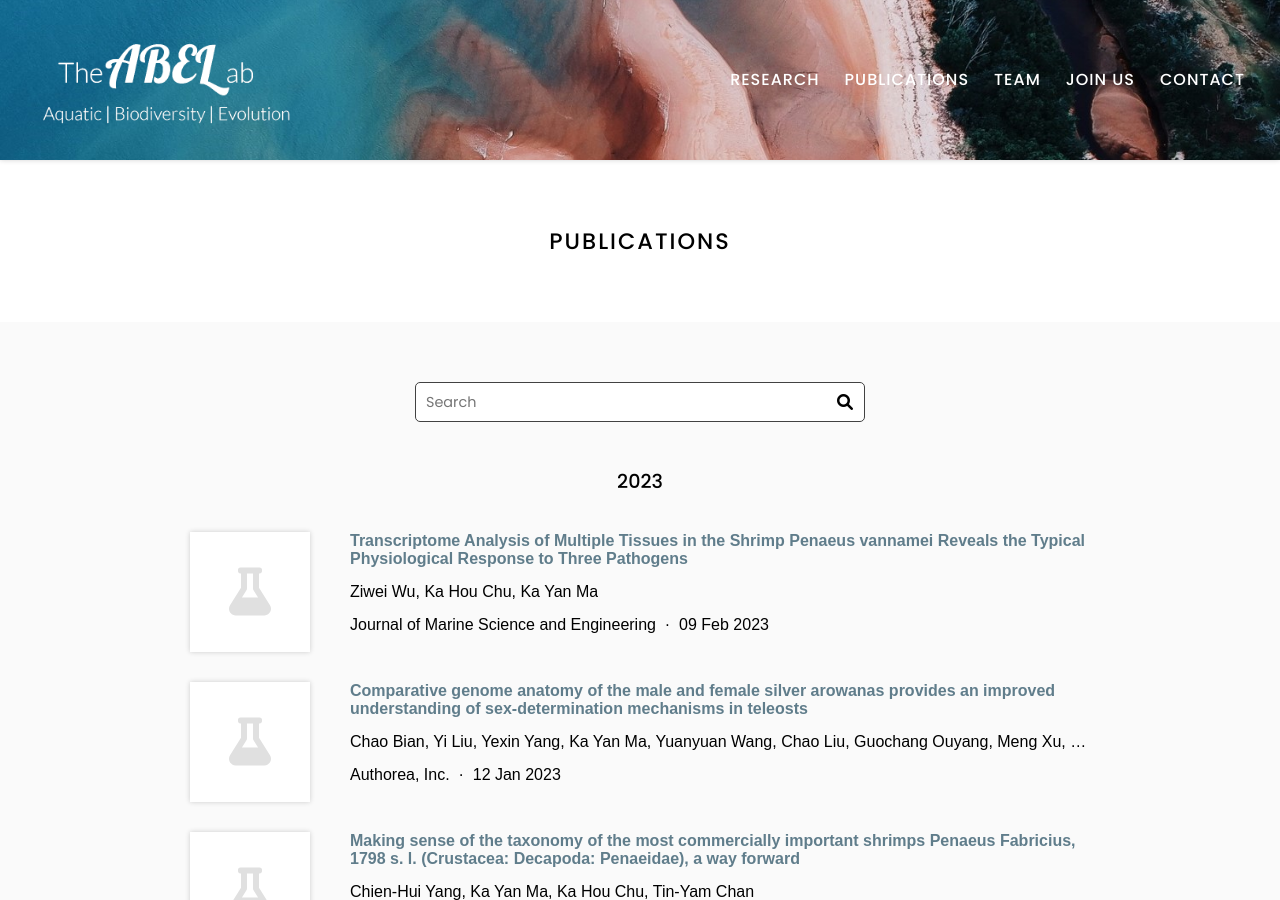
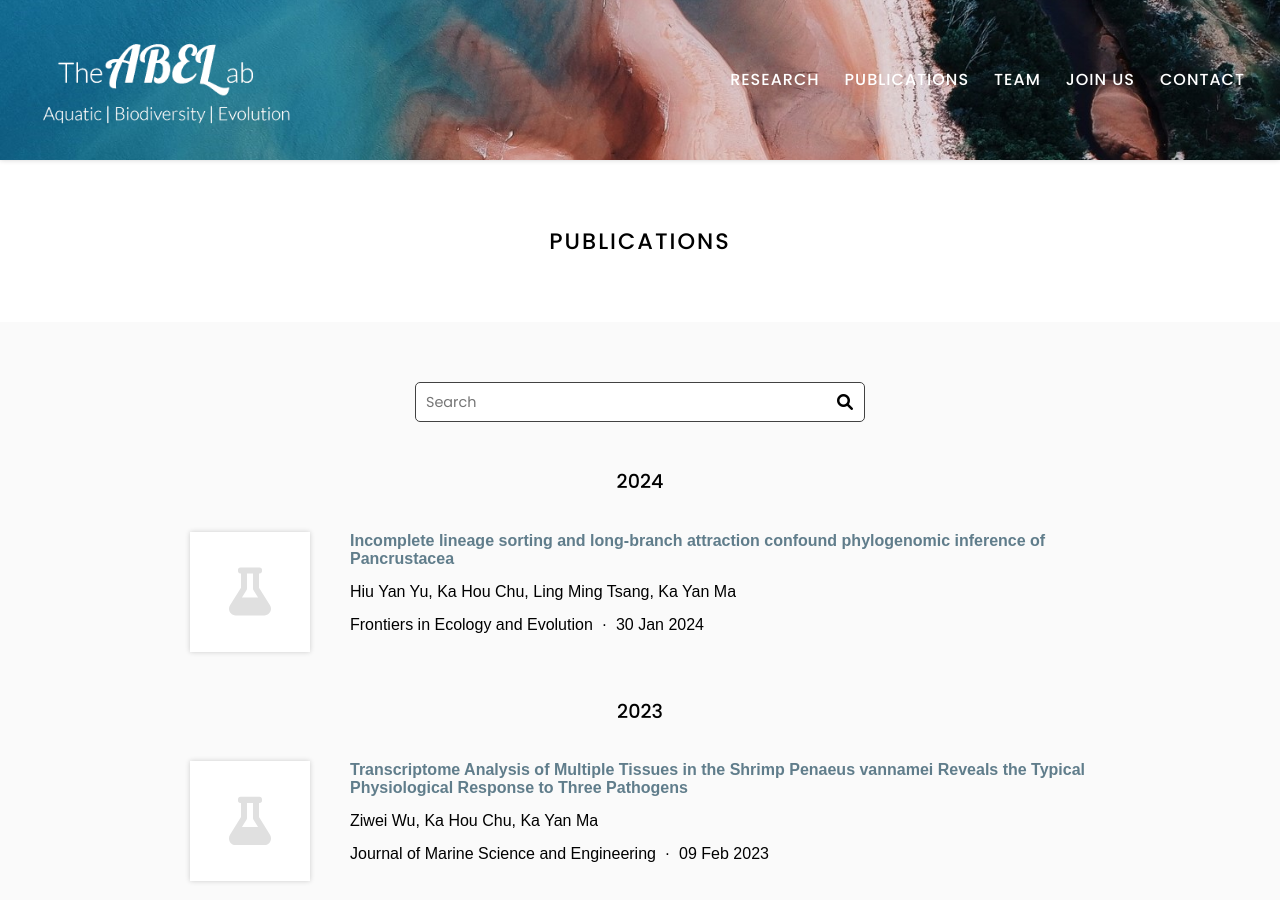
Before and after one commit to abel-sysu/en, a Jekyll site: the page built from publications/index.md, in a window 1280 px wide and 900 px high. Built offline with Jekyll 4.4.1, drawn with Linux system fonts in a browser that asks for light colours; some of the changed text lies outside the part shown.

Commit message:
Generate citations

```diff
--- a/_data/citations.yaml
+++ b/_data/citations.yaml
@@ -1,6 +1,20 @@
 # DO NOT EDIT, GENERATED AUTOMATICALLY FROM SOURCES.YAML (AND ELSEWHERE)
 # See https://github.com/greenelab/lab-website-template/wiki/Citations
 
+- id: doi:10.3389/fevo.2024.1243221
+  title: Incomplete lineage sorting and long-branch attraction confound phylogenomic
+    inference of Pancrustacea
+  authors:
+  - Hiu Yan Yu
+  - Ka Hou Chu
+  - Ling Ming Tsang
+  - Ka Yan Ma
+  publisher: Frontiers in Ecology and Evolution
+  date: '2024-01-30'
+  link: https://doi.org/gtjzxg
+  orcid: 0000-0001-5690-2319
+  page: kayan-ma
+  _cache: 5da21ca3c4de9485a0225749dfc4bfa7db377d8cc22ad443ce0414e2927964a8
 - id: doi:10.3390/jmse11020389
   title: Transcriptome Analysis of Multiple Tissues in the Shrimp Penaeus vannamei
     Reveals the Typical Physiological Response to Three Pathogens
@@ -162,6 +176,19 @@
   orcid: 0000-0001-5690-2319
   page: kayan-ma
   _cache: 2f93841057cec3b55fff078a07cb53e36b0e0dc4f936e7d5682450df658f9a88
+- id: doi:10.1071/MF21192
+  title: Genetic assessment of the rare freshwater shrimp
+  authors:
+  - Lai Him Chow
+  - Ling Ming Tsang
+  - Ka Hou Chu
+  - Ka Yan Ma
+  publisher: Marine and Freshwater Research
+  date: '2022-01-13'
+  link: https://doi.org/gqzfb3
+  orcid: 0000-0001-5690-2319
+  page: kayan-ma
+  _cache: d106642afd422113632ba3b4d67c79b3dd5e18d11d6735ab598eac2a98cebc3d
 - id: doi:10.1071/mf21192
   title: Genetic assessment of the rare freshwater shrimp
   authors:
@@ -565,26 +592,6 @@
   orcid: 0000-0001-5690-2319
   page: kayan-ma
   _cache: 0d9ea61db18525c8230e2f926c8a047b34a6ab63c26b92f732a4df89fafc97f1
-- id: doi:10.1111/jbi.13443
-  title: 'Speciation pattern of the horned ghost crab<i>Ocypode ceratophthalmus</i>(Pallas,
-    1772): An evaluation of the drivers of Indo-Pacific marine biodiversity using
-    a widely distributed species'
-  authors:
-  - Ka Yan Ma
-  - Lai Him Chow
-  - Kingsley J. H. Wong
-  - Hsi-Nien Chen
-  - Brian H. Y. Ip
-  - Christoph D. Schubart
-  - Ling Ming Tsang
-  - Benny K. K. Chan
-  - Ka Hou Chu
-  publisher: Journal of Biogeography
-  date: '2018-10-29'
-  link: https://doi.org/gfrx4n
-  orcid: 0000-0001-5690-2319
-  page: kayan-ma
-  _cache: 50d41b97277640a4f661f1c3ba73eaebfeb590c7f68de607b7443dbc1d481490
 - id: doi:10.1186/s12862-018-1284-0
   title: 'Contrasting population genetic structure in three aggregating groupers (Percoidei:
     Epinephelidae) in the Indo-West Pacific: the importance of reproductive mode'
@@ -619,6 +626,26 @@
   orcid: 0000-0001-5690-2319
   page: kayan-ma
   _cache: 4efe4fbaf7e74a1db60eb5af2eada7976ff92dcd34d5f3a370445e4c3b51cdd3
+- id: doi:10.1111/jbi.13443
+  title: 'Speciation pattern of the horned ghost crab<i>Ocypode ceratophthalmus</i>(Pallas,
+    1772): An evaluation of the drivers of Indo-Pacific marine biodiversity using
+    a widely distributed species'
+  authors:
+  - Ka Yan Ma
+  - Lai Him Chow
+  - Kingsley J. H. Wong
+  - Hsi-Nien Chen
+  - Brian H. Y. Ip
+  - Christoph D. Schubart
+  - Ling Ming Tsang
+  - Benny K. K. Chan
+  - Ka Hou Chu
+  publisher: Journal of Biogeography
+  date: '2018-10-29'
+  link: https://doi.org/gfrx4n
+  orcid: 0000-0001-5690-2319
+  page: kayan-ma
+  _cache: 50d41b97277640a4f661f1c3ba73eaebfeb590c7f68de607b7443dbc1d481490
 - id: doi:10.1643/ci-18-055
   title: 'An Inconvenient Monophyly: An Update on the Taxonomy of the Groupers (Epinephelidae)'
   authors:
```
